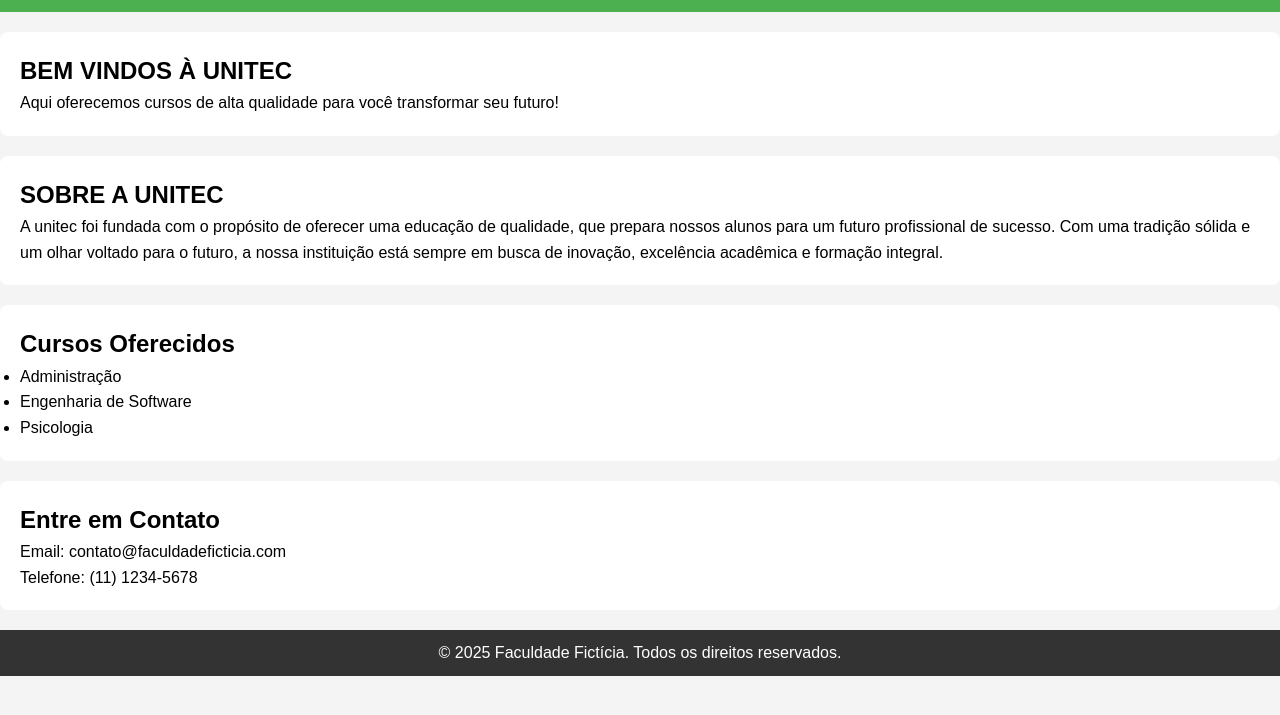
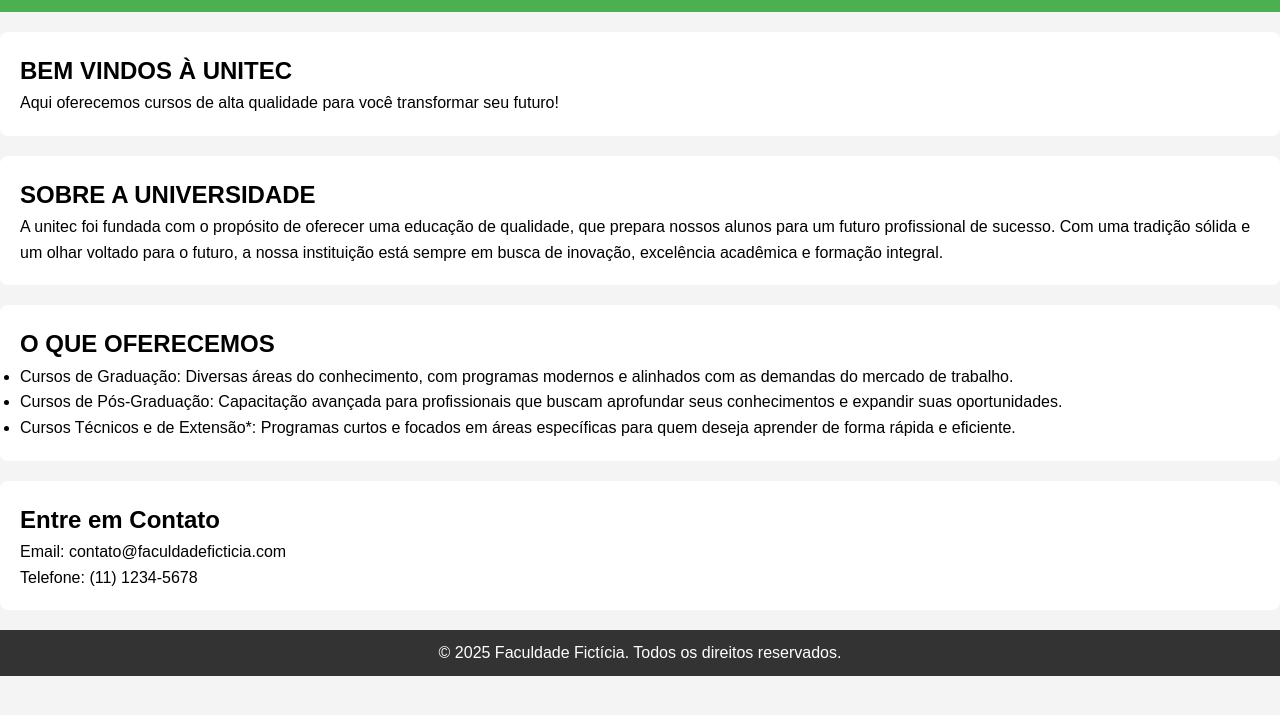
Before and after one commit to vitin0004/Faculdade-unitec, a plain HTML site: page index.html in a window 1280 px wide. Shown: the part 85-800 px from the top of the page. Drawn offline with Linux system fonts and the light colour scheme.

Commit message:
Add files via upload

```diff
--- a/index.html
+++ b/index.html
@@ -25,17 +25,20 @@
     </section>
 
     <section id="sobre">
-        <h2>SOBRE A UNITEC</h2>
+        <h2>SOBRE A UNIVERSIDADE</h2>
         <p>A unitec foi fundada com o propósito de oferecer uma educação de qualidade, que prepara nossos alunos para um futuro profissional de sucesso.
  Com uma tradição sólida e um olhar voltado para o futuro, a nossa instituição está sempre em busca de inovação, excelência acadêmica e formação integral.</p>
     </section>
 
     <section id="cursos">
-        <h2>Cursos Oferecidos</h2>
+        <h2>O QUE OFERECEMOS</h2>
         <ul>
-            <li>Administração</li>
-            <li>Engenharia de Software</li>
-            <li>Psicologia</li>
+            <li> Cursos de Graduação:
+Diversas áreas do conhecimento, com programas modernos e alinhados com as demandas do mercado de trabalho.</li>
+            <li> Cursos de Pós-Graduação:
+Capacitação avançada para profissionais que buscam aprofundar seus conhecimentos e expandir suas oportunidades.</li>
+            <li> Cursos Técnicos e de
+Extensão*: Programas curtos e focados em áreas específicas para quem deseja aprender de forma rápida e eficiente.</li>
         </ul>
     </section>
 
```
